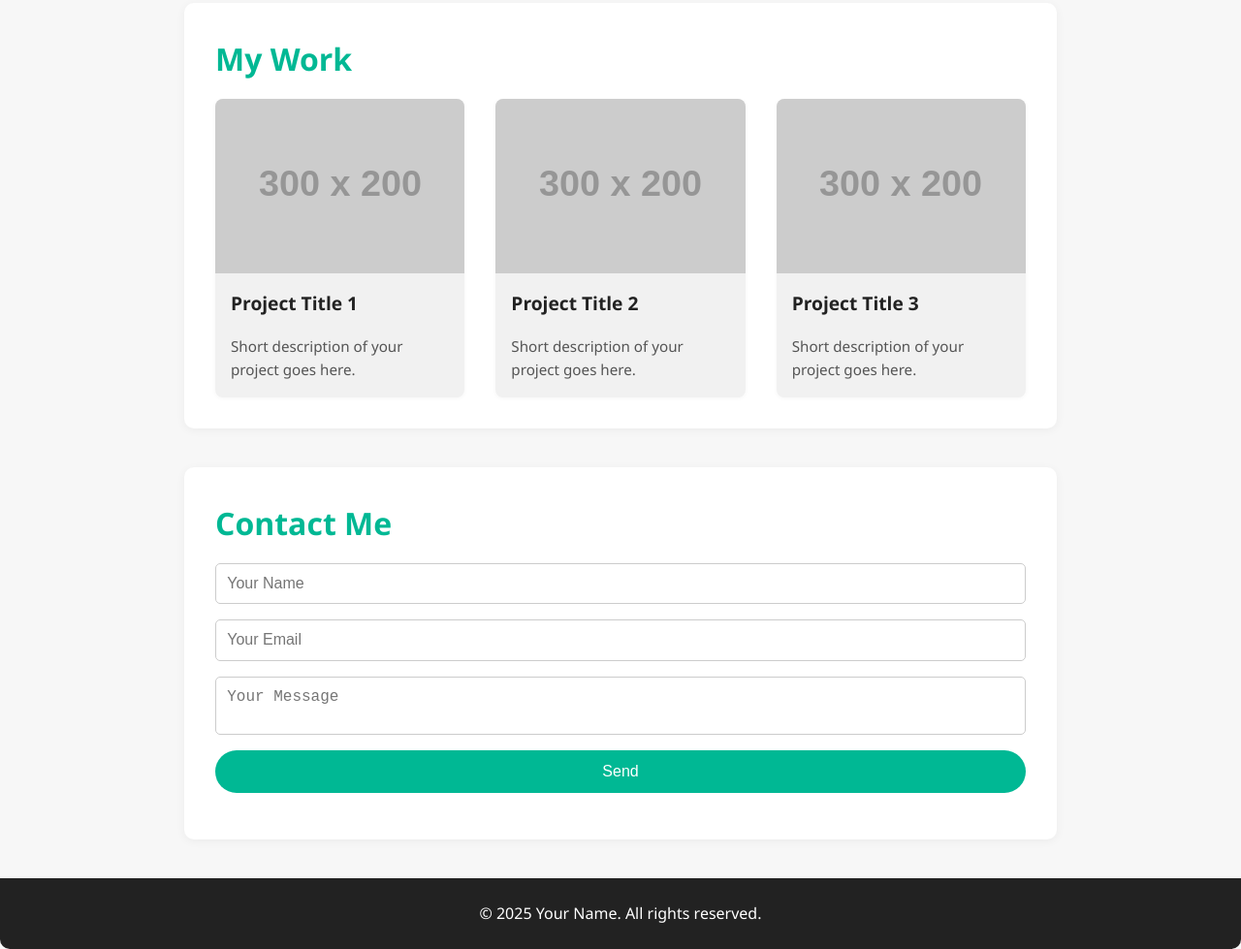
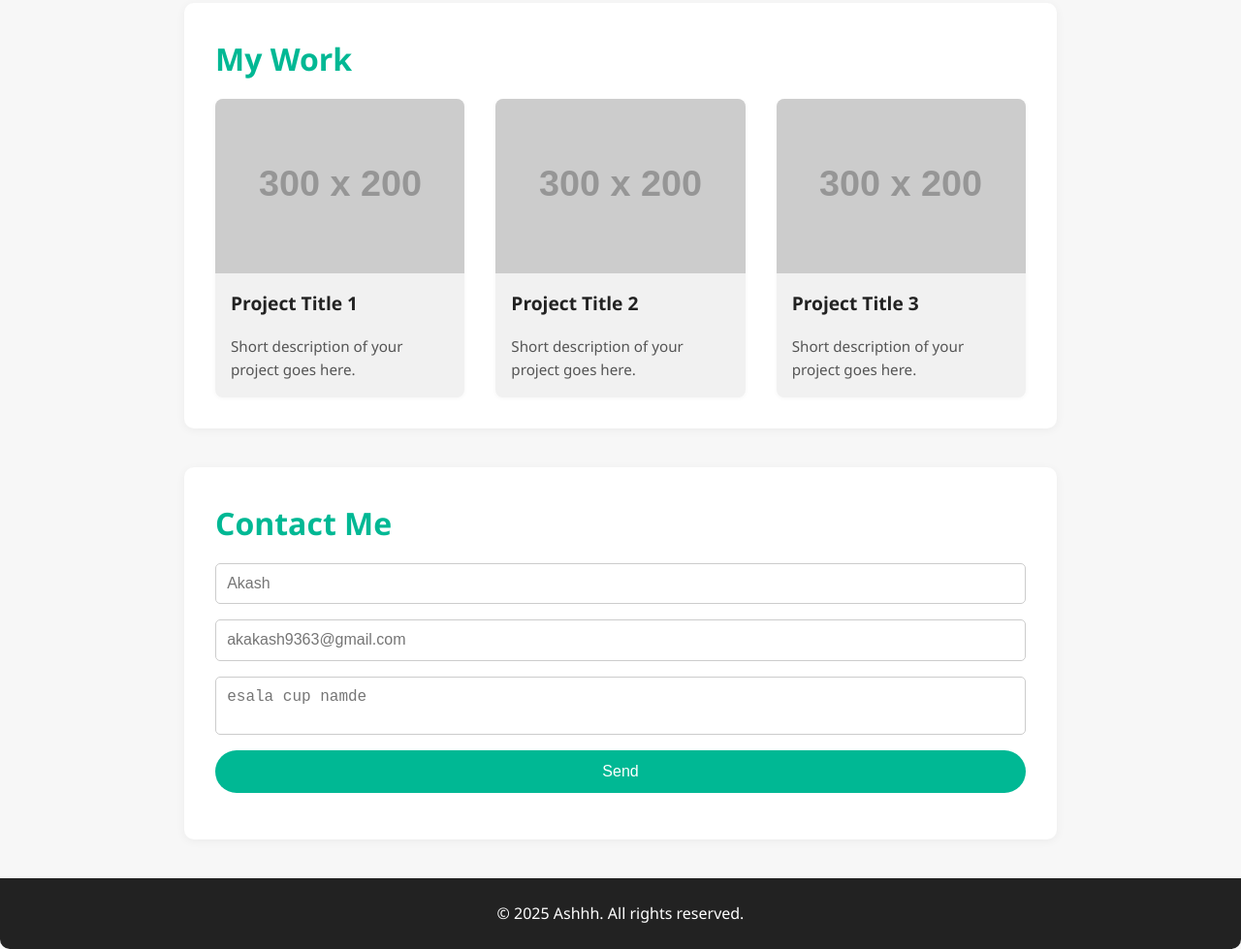
Before and after one commit to akashS-18/portfolio, a plain HTML site: page index.html in a window 1280 px wide. Shown: the part 578-1557 px from the top of the page at 97% size. Drawn offline with Linux system fonts and the light colour scheme; placeholder pictures from the web are drawn by us.

Commit message:
Update index.html

```diff
--- a/index.html
+++ b/index.html
@@ -3,13 +3,13 @@
 <head>
   <meta charset="UTF-8">
   <meta name="viewport" content="width=device-width, initial-scale=1.0">
-  <title>Your Name | Portfolio</title>
+  <title>itzz ashhh | Portfolio</title>
   <link rel="stylesheet" href="style.css">
 </head>
 <body>
   <header>
     <nav>
-      <div class="logo">YourName</div>
+      <div class="logo">Ashhhh</div>
       <ul>
         <li><a href="#about">About</a></li>
         <li><a href="#portfolio">Portfolio</a></li>
@@ -17,7 +17,7 @@
       </ul>
     </nav>
     <div class="hero">
-      <h1>Hello, I'm <span>Your Name</span></h1>
+      <h1>Hello, I'm <span>Ashhhh</span></h1>
       <p>Web Developer | Designer | Creator</p>
       <a href="#portfolio" class="cta">See My Work</a>
     </div>
@@ -55,16 +55,16 @@
   <section id="contact">
     <h2>Contact Me</h2>
     <form id="contactForm">
-      <input type="text" placeholder="Your Name" required>
-      <input type="email" placeholder="Your Email" required>
-      <textarea placeholder="Your Message" required></textarea>
+      <input type="text" placeholder="Akash" required>
+      <input type="email" placeholder="akakash9363@gmail.com" required>
+      <textarea placeholder="esala cup namde" required></textarea>
       <button type="submit">Send</button>
     </form>
     <div id="formMessage"></div>
   </section>
 
   <footer>
-    &copy; 2025 Your Name. All rights reserved.
+    &copy; 2025 Ashhh. All rights reserved.
   </footer>
 
   <script src="script.js"></script>
```
